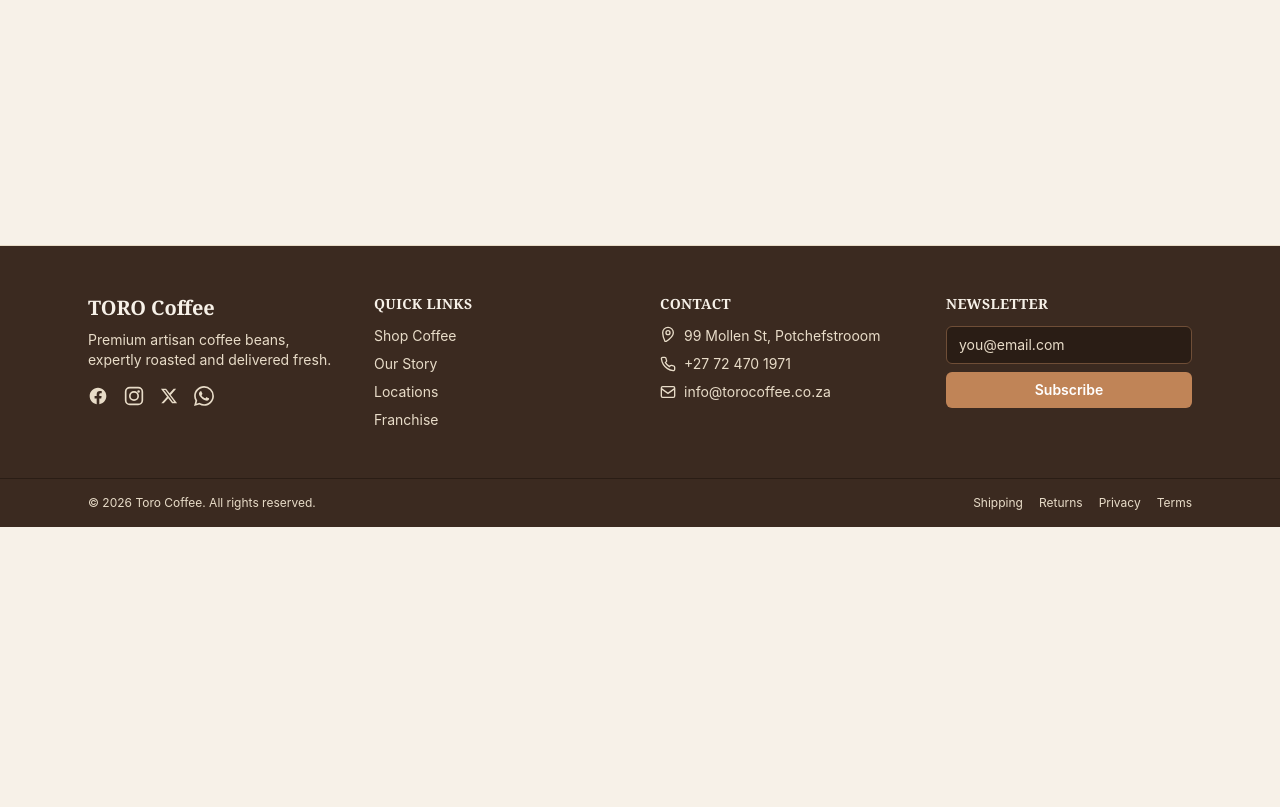
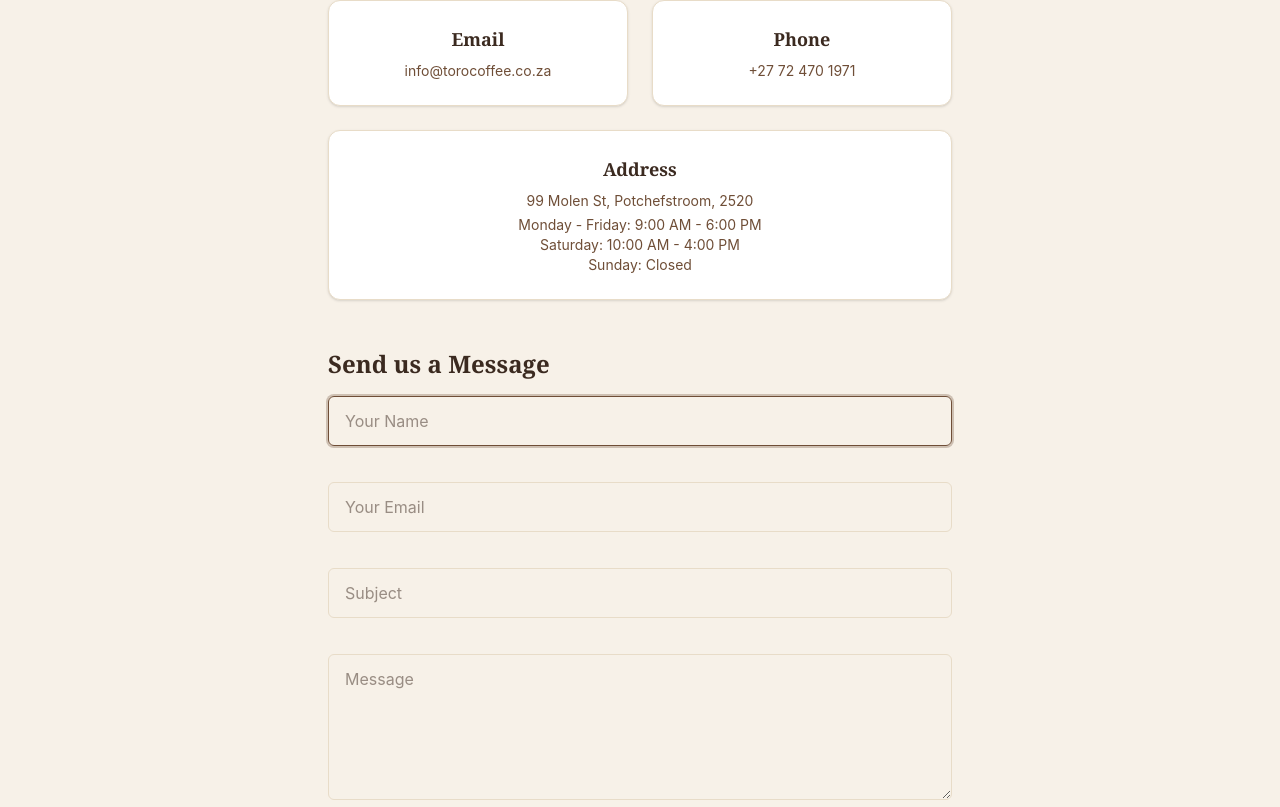
Before and after one commit to ThamiRoneo/company-project1-toro, a React (Vite) app: page /contact in a window 1280 px wide. Shown: the part 273-1080 px from the top of the page. Before the commit the page ends 800 px from the top, so only its background shows below. Built offline with nearby package versions, Linux system fonts and the light colour scheme.

Commit message:
adding contact page

```diff
--- a/src/App.jsx
+++ b/src/App.jsx
@@ -9,7 +9,7 @@
 import Shop from "./pages/Shop.jsx";
 import ProductDetail from "./pages/ProductDetail.jsx";
 import About from "./pages/About.jsx";
-import Locations from "./pages/Locations.jsx";
+import Contact from "./pages/Contact.jsx";
 import Franchise from "./pages/Franchise.jsx";
 import Cart from "./pages/Cart.jsx";
 import Policy from "./pages/Policy.jsx";
@@ -39,7 +39,7 @@
             <Route path="/shop" element={<Shop />} />
             <Route path="/product/:id" element={<ProductDetail />} />
             <Route path="/about" element={<About />} />
-            <Route path="/locations" element={<Locations />} />
+            <Route path="/contact" element={<Contact />} />
             <Route path="/franchise" element={<Franchise />} />
             <Route path="/cart" element={<Cart />} />
             <Route path="/account" element={<Account />} />
--- a/src/components/Footer.jsx
+++ b/src/components/Footer.jsx
@@ -79,8 +79,8 @@
               </Link>
             </li>
             <li>
-              <Link to="/locations" className="hover:text-toro-cream">
-                Locations
+              <Link to="/contact" className="hover:text-toro-cream">
+                Contact
               </Link>
             </li>
             <li>
--- a/src/components/Header.jsx
+++ b/src/components/Header.jsx
@@ -11,7 +11,7 @@
   { to: "/", label: "Home" },
   { to: "/shop", label: "Shop" },
   { to: "/about", label: "About" },
-  { to: "/locations", label: "Locations" },
+  { to: "/contact", label: "Contact" },
 ];
 
 export default function Header() {
@@ -116,8 +116,7 @@
       </div>
 
       {mobileOpen && (
-        <nav
-          className="border-t border-toro-sand bg-toro-cream md:hidden"
+        <nav className="border-t border-toro-sand bg-toro-cream md:hidden"
           aria-label="Mobile"
         >
           <ul className="flex flex-col px-4 py-2">
--- /dev/null
+++ b/src/pages/Contact.jsx
@@ -0,0 +1,181 @@
+// Contact page — content pulled from torocoffee.co.za/contact.php
+import { useEffect, useRef, useState } from "react";
+
+export default function Contact() {
+  const [form, setForm] = useState({
+    name: "",
+    email: "",
+    subject: "",
+    message: "",
+  });
+  const [errors, setErrors] = useState({});
+  const [touched, setTouched] = useState({});
+  const nameRef = useRef(null);
+
+  useEffect(() => {
+    nameRef.current?.focus();
+  }, []);
+
+  function update(key, value) {
+    setForm((prev) => ({ ...prev, [key]: value }));
+    if (touched[key]) validateField(key, value);
+  }
+
+  function validateField(key, value) {
+    let message = "";
+    if (!value.trim()) {
+      message = "This field is required";
+    } else if (key === "email") {
+      const emailRegex = /^[^\s@]+@[^\s@]+\.[^\s@]+$/;
+      if (!emailRegex.test(value.trim())) message = "Enter a valid email address";
+    }
+    setErrors((prev) => ({ ...prev, [key]: message }));
+    return !message;
+  }
+
+  function validateAll() {
+    const keys = ["name", "email", "subject", "message"];
+    const nextTouched = {};
+    keys.forEach((key) => (nextTouched[key] = true));
+    setTouched(nextTouched);
+    let valid = true;
+    keys.forEach((key) => {
+      if (!validateField(key, form[key])) valid = false;
+    });
+    return valid;
+  }
+
+  function handleSubmit(event) {
+    event.preventDefault();
+    if (!validateAll()) return;
+
+    const subject = encodeURIComponent(form.subject || "Contact Form");
+    const body = encodeURIComponent(
+      `Name: ${form.name}\nEmail: ${form.email}\nSubject: ${form.subject}\nMessage: ${form.message}`
+    );
+    window.location.href = `mailto:info@torocoffee.co.za?subject=${subject}&body=${body}`;
+  }
+
+  function inputClasses(key) {
+    const base =
+      "w-full rounded-md border px-4 py-3 text-base outline-none transition-colors";
+    const error = touched[key] && errors[key];
+    return `${base} ${
+      error
+        ? "border-red-500 focus:border-red-500 focus:ring-2 focus:ring-red-500/40"
+        : "border-toro-sand focus:border-toro-brown focus:ring-2 focus:ring-toro-brown/30"
+    }`;
+  }
+
+  return (
+    <div className="mx-auto max-w-2xl px-4 py-12 sm:px-6">
+      <div className="text-center">
+        <h1 className="font-display text-4xl font-bold text-toro-espresso sm:text-5xl">
+          Contact Us
+        </h1>
+        <p className="mx-auto mt-4 max-w-2xl text-lg text-toro-brown">
+          We&apos;d love to hear from you. Send us a message and we&apos;ll
+          respond as soon as possible.
+        </p>
+      </div>
+
+      <section className="mt-10 grid gap-6 text-center sm:grid-cols-2">
+        <div className="rounded-toro border border-toro-sand bg-white p-6 shadow-sm">
+          <h2 className="font-display text-lg font-semibold text-toro-espresso">
+            Email
+          </h2>
+          <p className="mt-2 text-sm text-toro-brown">info@torocoffee.co.za</p>
+        </div>
+        <div className="rounded-toro border border-toro-sand bg-white p-6 shadow-sm">
+          <h2 className="font-display text-lg font-semibold text-toro-espresso">
+            Phone
+          </h2>
+          <p className="mt-2 text-sm text-toro-brown">+27 72 470 1971</p>
+        </div>
+        <div className="rounded-toro border border-toro-sand bg-white p-6 shadow-sm sm:col-span-2">
+          <h2 className="font-display text-lg font-semibold text-toro-espresso">
+            Address
+          </h2>
+          <p className="mt-2 text-sm text-toro-brown">
+            99 Molen St, Potchefstroom, 2520
+          </p>
+          <p className="mt-1 text-sm text-toro-brown">
+            Monday - Friday: 9:00 AM - 6:00 PM
+            <br />
+            Saturday: 10:00 AM - 4:00 PM
+            <br />
+            Sunday: Closed
+          </p>
+        </div>
+      </section>
+
+      <section className="mt-12">
+        <h2 className="font-display text-2xl font-bold text-toro-espresso">
+          Send us a Message
+        </h2>
+        <form onSubmit={handleSubmit} className="mt-4 grid gap-3">
+          <div>
+            <input
+              ref={nameRef}
+              name="name"
+              placeholder="Your Name"
+              value={form.name}
+              onChange={(e) => update("name", e.target.value)}
+              onBlur={() => setTouched((p) => ({ ...p, name: true }))}
+              className={inputClasses("name")}
+            />
+            <p className="mt-1 min-h-[1.25rem] text-sm text-red-600">
+              {touched.name && errors.name ? errors.name : ""}
+            </p>
+          </div>
+          <div>
+            <input
+              name="email"
+              placeholder="Your Email"
+              value={form.email}
+              onChange={(e) => update("email", e.target.value)}
+              onBlur={() => setTouched((p) => ({ ...p, email: true }))}
+              className={inputClasses("email")}
+            />
+            <p className="mt-1 min-h-[1.25rem] text-sm text-red-600">
+              {touched.email && errors.email ? errors.email : ""}
+            </p>
+          </div>
+          <div>
+            <input
+              name="subject"
+              placeholder="Subject"
+              value={form.subject}
+              onChange={(e) => update("subject", e.target.value)}
+              onBlur={() => setTouched((p) => ({ ...p, subject: true }))}
+              className={inputClasses("subject")}
+            />
+            <p className="mt-1 min-h-[1.25rem] text-sm text-red-600">
+              {touched.subject && errors.subject ? errors.subject : ""}
+            </p>
+          </div>
+          <div>
+            <textarea
+              name="message"
+              placeholder="Message"
+              rows={5}
+              value={form.message}
+              onChange={(e) => update("message", e.target.value)}
+              onBlur={() => setTouched((p) => ({ ...p, message: true }))}
+              className={inputClasses("message")}
+            />
+            <p className="mt-1 min-h-[1.25rem] text-sm text-red-600">
+              {touched.message && errors.message ? errors.message : ""}
+            </p>
+          </div>
+          <button
+            type="submit"
+            className="w-full rounded-full bg-toro-brown px-6 py-3 font-semibold text-toro-cream hover:bg-toro-espresso"
+          >
+            Send Message
+          </button>
+        </form>
+      </section>
+    </div>
+  );
+}
```
